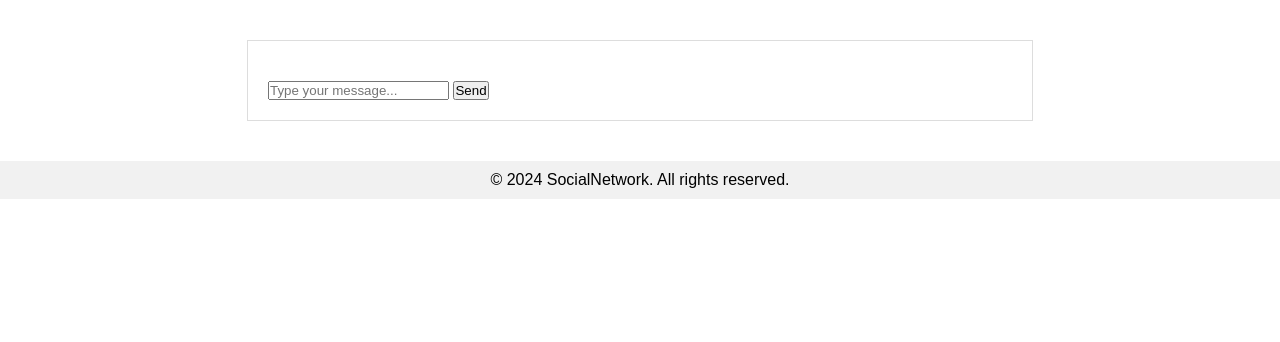
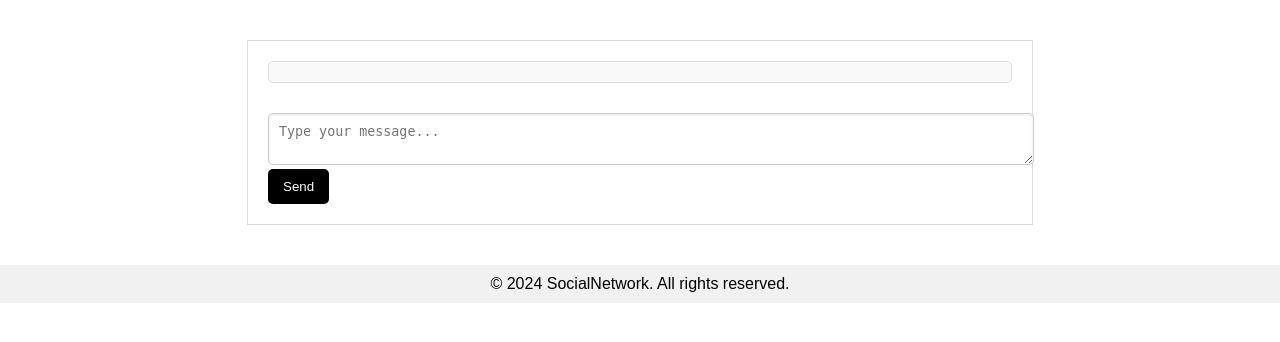
Before and after one commit to MaxMedvedenko/my-social-network, a Django app: template templates/chat_detail.html in a window 1280 px wide. Shown: the part 48-390 px from the top of the page. Run offline with Django 5.2, Linux system fonts and the light colour scheme; the template is opened without the code that fills it, so the values that code supplies are empty.

Commit message:
small style changes in chat

```diff
--- a/static/css/chat_detail.css
+++ b/static/css/chat_detail.css
@@ -10,13 +10,53 @@
     max-height: 300px;
     overflow-y: scroll;
     margin-bottom: 20px;
+    border: 1px solid #ddd;
+    border-radius: 5px;
+    padding: 10px;
+    background-color: #f9f9f9;
 }
 
 .message {
-    margin-bottom: 10px;
+    border: 1px solid #ccc;
+    border-radius: 3px;
+    padding: 8px;
+    margin-top: 5px;
+    background-color: #fff;
+    transition: background-color 0.2s;
+}
+
+.message:hover {
+    background-color: #f1f1f1;
 }
 
 .timestamp {
-    font-size: 0.8em;
-    color: #888;
+    color: #666;
+    font-size: 0.9em;
+    display: block;
+    margin-top: 5px;
 }
+
+
+.message-input {
+    width: 100%;
+    padding: 10px;
+    border: 1px solid #ccc;
+    border-radius: 5px;
+    resize: vertical;
+    margin-top: 10px;
+    box-shadow: inset 0 1px 3px rgba(0, 0, 0, 0.1);
+}
+
+.send-button {
+    background-color: #000;
+    color: white;
+    padding: 10px 15px;
+    border: none;
+    border-radius: 5px;
+    cursor: pointer;
+    transition: background-color 0.3s;
+}
+
+.send-button:hover {
+    background-color: #555;
+}
--- a/templates/chat_detail.html
+++ b/templates/chat_detail.html
@@ -17,8 +17,8 @@
 
     <form action="{% url 'send_message' chat.id %}" method="post">
         {% csrf_token %}
-        <input type="text" name="content" placeholder="Type your message..." required>
-        <button type="submit">Send</button>
+        <textarea class="message-input" type="text" name="content" placeholder="Type your message..." required></textarea>
+        <button class="send-button" type="submit">Send</button>
     </form>
 </div>
 {% endblock %}
```
